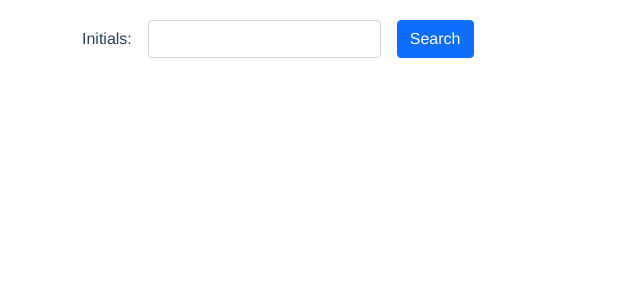
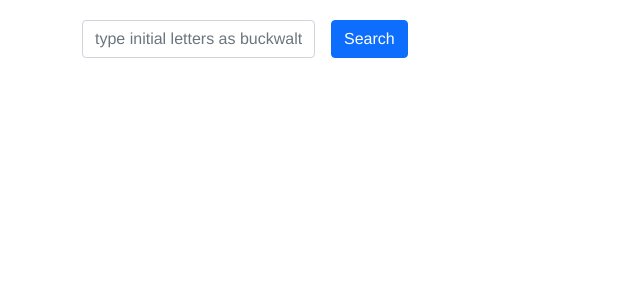
Before and after one commit to farazshuja/tuql, a Vue app: page / in a window 1280 px wide. Shown: the top 300 px of the page, without its empty margins (0-640 px from the left). Built offline with nearby package versions, Linux system fonts and the light colour scheme.

Commit message:
removed label, search lower/upper case as well

```diff
--- a/src/data/tuql/tuql-data.ts
+++ b/src/data/tuql/tuql-data.ts
@@ -693,7 +693,8 @@ export const tuqlData = [
 const letters = 'abtvjHxd*rzs$SDTZegfkqlmnwhy'
 
 export const getPageByString = (str = ''): number => {
-  const result = tuqlData.find((d) => d.startsWith(str))
+  const strLC = str.toLowerCase()
+  const result = tuqlData.find((d) => d.startsWith(strLC))
   if (result) {
     return Number(result.split(':')[1]) || 1
   }
--- a/src/views/Tuql.vue
+++ b/src/views/Tuql.vue
@@ -2,10 +2,7 @@
   <div class="tuql">
     <div class="row g-3 align-items-center my-1">
       <div class="col-auto">
-        <label class="col-form-label">Initials:</label>
-      </div>
-      <div class="col-auto">
-        <input v-model="search" type="text" class="form-control">
+        <input v-model="search" type="text" class="form-control" placeholder="type initial letters as buckwalter">
       </div>
       <div class="col-auto">
         <button type="button" class="btn btn-primary" @click="onSearch">Search</button>
@@ -73,6 +70,7 @@ export default defineComponent({
   .tuql {
     max-width: 1800px;
   }
+
   #adobe-dc-view {
     height: calc(100vh - 70px);
   }
```
Also changed, not shown: 7 other files (tests, documents, lock files or other folders).
